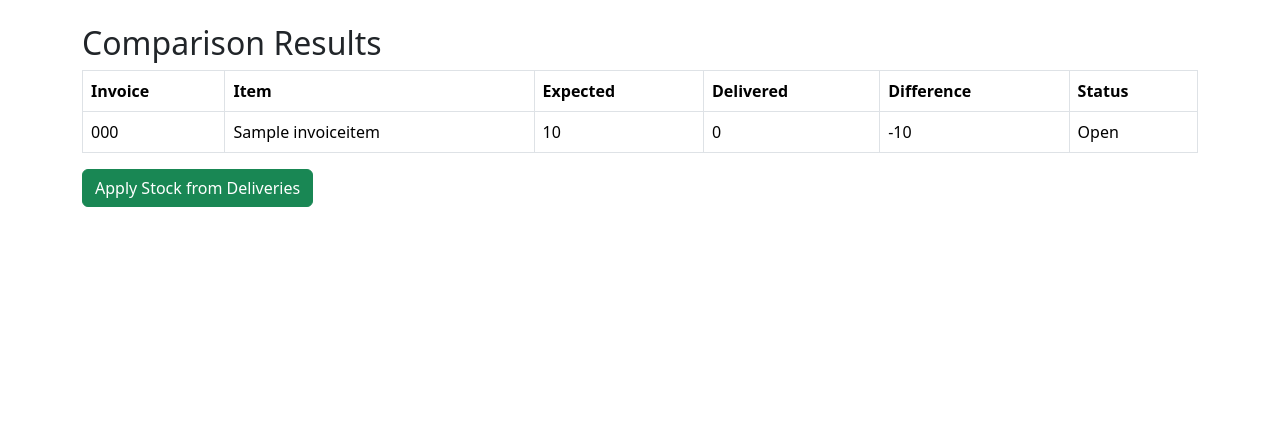
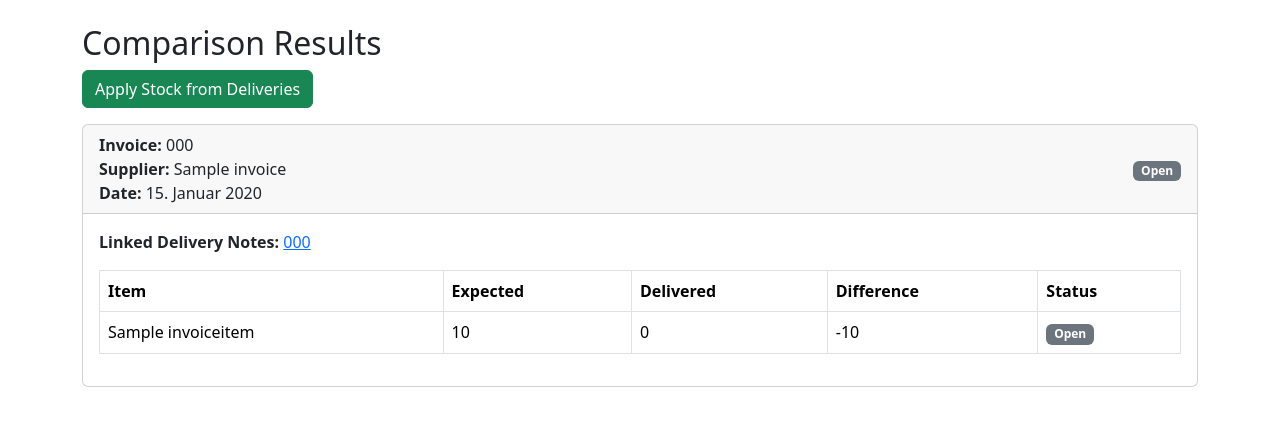
Before and after one commit to Sairos3/IHK-LagerProjekt, a Django app: page /compare/ in a window 1280 px wide. Shown: the part 56-482 px from the top of the page. Run offline with Django 5.2, Linux system fonts and the light colour scheme; a user stored in the database is signed in; tables that the repository leaves empty hold one stand-in row (values such as "Sample post").

Commit message:
Compare Visual/Grouping

```diff
--- a/core/templates/core/compare.html
+++ b/core/templates/core/compare.html
@@ -3,26 +3,78 @@
 {% block content %}
 <h2>Comparison Results</h2>
 
+<div class="mb-3">
+    <a class="btn btn-success" href="/stock/apply/">Apply Stock from Deliveries</a>
+</div>
+
+{% for group in grouped_results %}
+<div class="card mb-4">
+    <div class="card-header">
+        <div class="d-flex justify-content-between align-items-center">
+            <div>
+                <strong>Invoice:</strong> {{ group.invoice.invoice_number }}<br>
+                <strong>Supplier:</strong> {{ group.invoice.supplier_name }}<br>
+                <strong>Date:</strong> {{ group.invoice.invoice_date }}
+            </div>
+            <div>
+                <span class="badge
+                    {% if group.invoice.status == 'complete' %}bg-success
+                    {% elif group.invoice.status == 'partial' %}bg-warning text-dark
+                    {% elif group.invoice.status == 'difference' %}bg-danger
+                    {% else %}bg-secondary
+                    {% endif %}">
+                    {{ group.invoice.get_status_display }}
+                </span>
+            </div>
+        </div>
+    </div>
+
+    <div class="card-body">
+        <p>
+            <strong>Linked Delivery Notes:</strong>
+            {% for delivery in group.deliveries %}
+                <a href="/deliveries/{{ delivery.id }}/">{{ delivery.delivery_number }}</a>{% if not forloop.last %}, {% endif %}
+            {% empty %}
+                <span class="text-muted">No linked delivery notes</span>
+            {% endfor %}
+        </p>
+
         <table class="table table-bordered">
             <tr>
-        <th>Invoice</th>
                 <th>Item</th>
                 <th>Expected</th>
                 <th>Delivered</th>
                 <th>Difference</th>
                 <th>Status</th>
             </tr>
-    {% for row in results %}
+            {% for item in group.items %}
             <tr>
-        <td>{{ row.invoice }}</td>
-        <td>{{ row.item_name }}</td>
-        <td>{{ row.expected_quantity }}</td>
-        <td>{{ row.delivered_quantity }}</td>
-        <td>{{ row.difference }}</td>
-        <td>{{ row.status }}</td>
+                <td>{{ item.item_name }}</td>
+                <td>{{ item.expected_quantity }}</td>
+                <td>{{ item.delivered_quantity }}</td>
+                <td>{{ item.difference }}</td>
+                <td>
+                    <span class="badge
+                        {% if item.status == 'Complete' %}bg-success
+                        {% elif item.status == 'Partial' %}bg-warning text-dark
+                        {% elif item.status == 'Difference' %}bg-danger
+                        {% else %}bg-secondary
+                        {% endif %}">
+                        {{ item.status }}
+                    </span>
+                </td>
+            </tr>
+            {% empty %}
+            <tr>
+                <td colspan="5" class="text-muted">No invoice items available</td>
             </tr>
             {% endfor %}
         </table>
-
-<a class="btn btn-success" href="/stock/apply/">Apply Stock from Deliveries</a>
+    </div>
+</div>
+{% empty %}
+<div class="alert alert-info">
+    No comparison data available.
+</div>
+{% endfor %}
 {% endblock %}
--- a/core/views.py
+++ b/core/views.py
@@ -137,17 +137,19 @@ def delivery_item_add(request, delivery_id):
 @login_required
 def compare_documents(request):
     invoices = Invoice.objects.prefetch_related('items', 'delivery_notes__items').all()
-    results = []
+    grouped_results = []
 
     for invoice in invoices:
         delivered_map = defaultdict(int)
+        linked_deliveries = list(invoice.delivery_notes.all())
 
-        for delivery_note in invoice.delivery_notes.all():
+        for delivery_note in linked_deliveries:
             for delivery_item in delivery_note.items.all():
                 key = delivery_item.item_name.strip().lower()
                 delivered_map[key] += delivery_item.quantity
 
         invoice_status = 'complete' if invoice.items.exists() else 'open'
+        item_results = []
 
         for invoice_item in invoice.items.all():
             key = invoice_item.item_name.strip().lower()
@@ -162,12 +164,13 @@ def compare_documents(request):
                 invoice_status = 'partial'
             elif delivered_qty == invoice_item.quantity:
                 status = 'Complete'
+                if invoice_status not in ['open', 'partial', 'difference']:
+                    invoice_status = 'complete'
             else:
                 status = 'Difference'
                 invoice_status = 'difference'
 
-            results.append({
-                'invoice': invoice.invoice_number,
+            item_results.append({
                 'item_name': invoice_item.item_name,
                 'expected_quantity': invoice_item.quantity,
                 'delivered_quantity': delivered_qty,
@@ -178,7 +181,13 @@ def compare_documents(request):
         invoice.status = invoice_status
         invoice.save()
 
-    return render(request, 'core/compare.html', {'results': results})
+        grouped_results.append({
+            'invoice': invoice,
+            'deliveries': linked_deliveries,
+            'items': item_results,
+        })
+
+    return render(request, 'core/compare.html', {'grouped_results': grouped_results})
 
 
 @login_required
```
Lines whose indentation alone changed are shown as unchanged.
